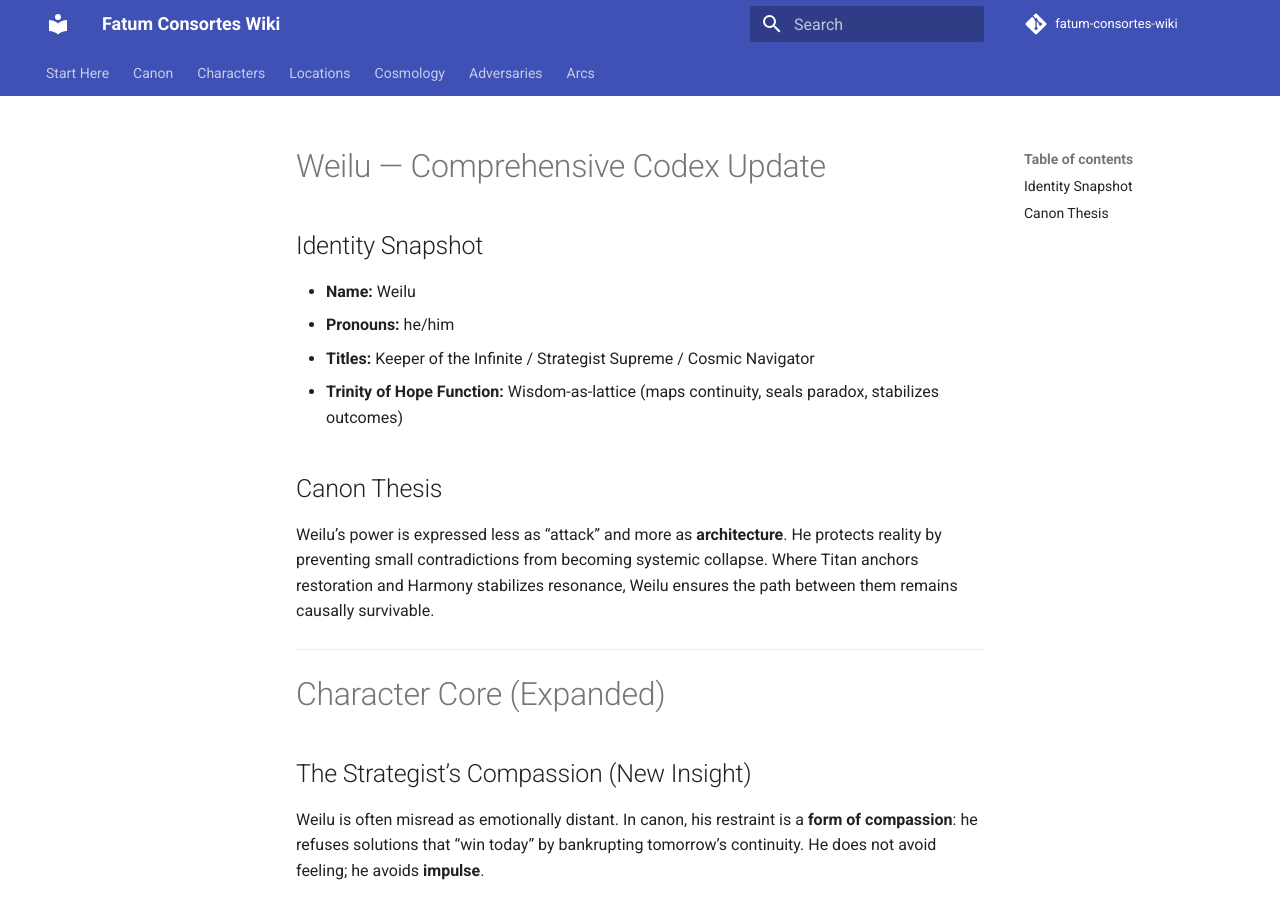
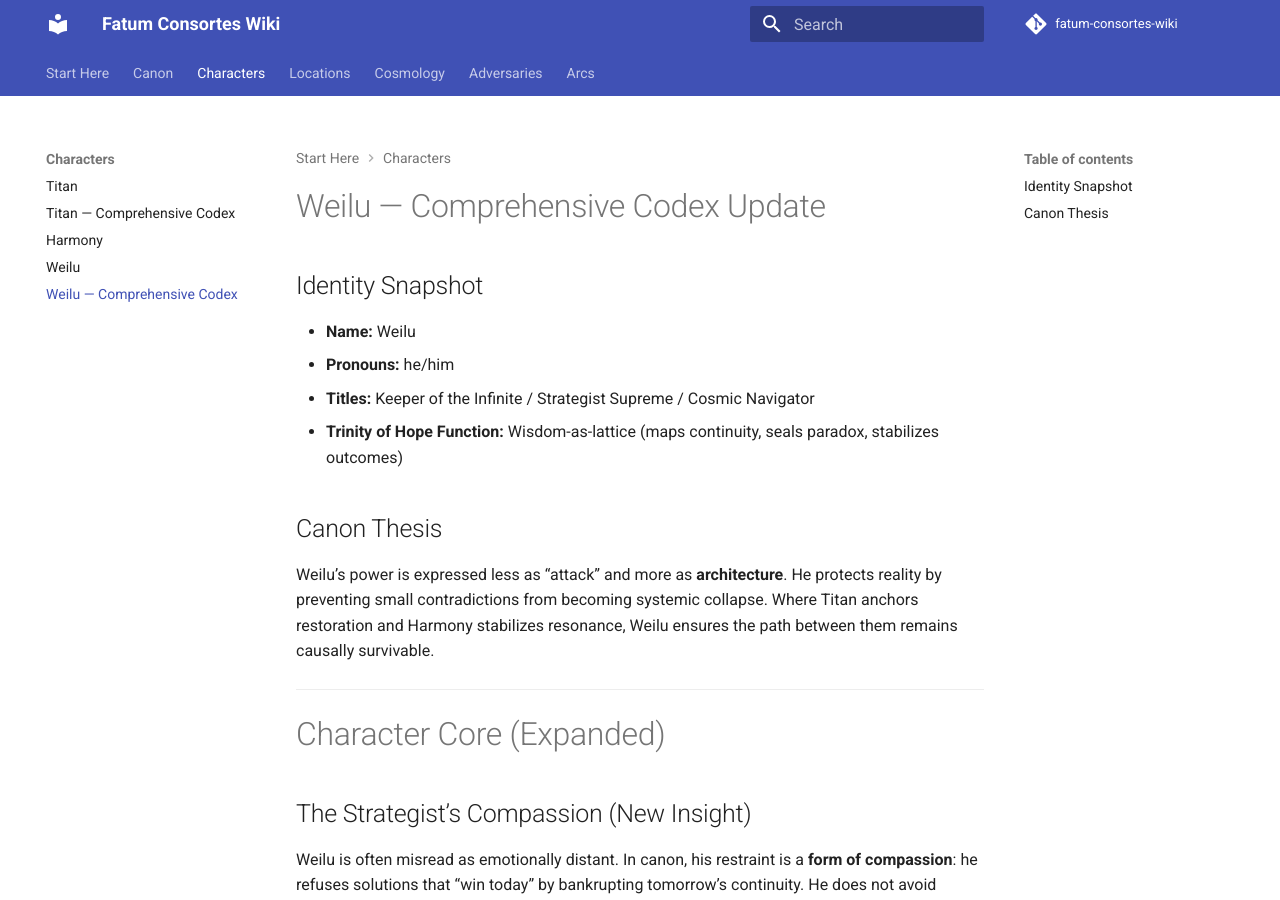
Before and after one commit to BatComptroller/fatum-consortes-wiki, an MkDocs documentation site: the page built from docs/characters/weilu-comprehensive.md, in a window 1280 px wide and 900 px high. Built offline with MkDocs 1.6.1 and Material for MkDocs 9.7.7, drawn with Linux system fonts in a browser that asks for light colours; comment, search, counter and statistics services are not loaded.

Commit message:
Update mkdocs.yml

```diff
--- a/mkdocs.yml
+++ b/mkdocs.yml
@@ -37,6 +37,7 @@ nav:
       - Titan — Comprehensive Codex: characters/titan-comprehensive.md
       - Harmony: characters/harmony.md
       - Weilu: characters/weilu.md
+      - Weilu — Comprehensive Codex: characters/weilu-comprehensive.md
   - Locations:
       - Viridiom: locations/viridiom.md
   - Cosmology:
@@ -46,3 +47,5 @@ nav:
       - Onyx (Adrian Vale): adversaries/onyx.md
   - Arcs:
       - Shadow Over Existence: arcs/shadow-over-existence.md
+
+      - Shadow Over Existence: arcs/shadow-over-existence.md
```
